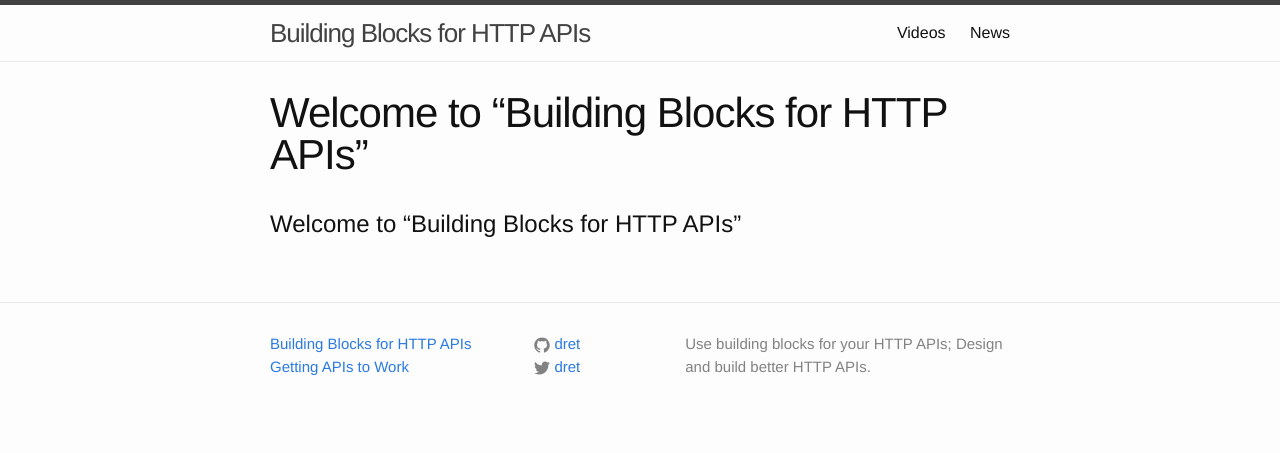
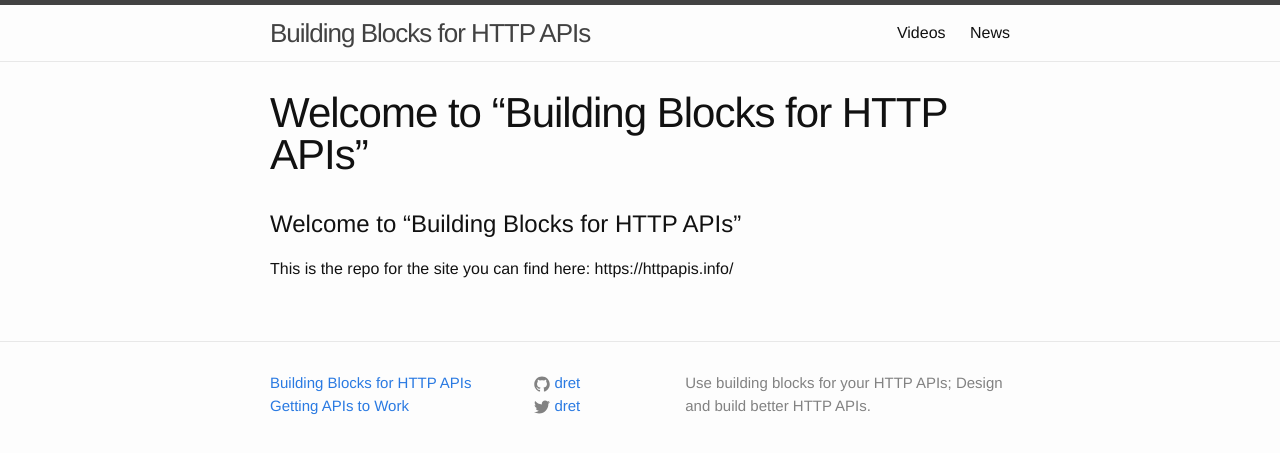
Before and after one commit to dret/HTTP-APIs, a Jekyll site: the page built from README.md, in a window 1280 px wide. Shown: the top 453 px of the page. Built offline with Jekyll 4.4.1, drawn with Linux system fonts in a browser that asks for light colours; our own code applies the rules of GitHub Pages for plain Markdown files.

Commit message:
trying to get the new domain name working

```diff
--- /dev/null
+++ b/CNAME
@@ -0,0 +1 @@
+httpapis.info
--- a/README.md
+++ b/README.md
@@ -1 +1,3 @@
 # Welcome to "Building Blocks for HTTP APIs"
+
+This is the repo for the site you can find here: https://httpapis.info/
--- a/_config.yml
+++ b/_config.yml
@@ -5,7 +5,7 @@ description: > # this means to ignore newlines until "baseurl:"
   Use building blocks for your HTTP APIs;
   Design and build better HTTP APIs.
 baseurl: "" # the subpath of your site, e.g. /blog
-# url: "http://webconcepts.info" # the base hostname & protocol for your site
+url: "https://httpapis.info" # the base hostname & protocol for your site
 twitter_username: dret
 github_username:  dret
 
--- a/_includes/head.html
+++ b/_includes/head.html
@@ -11,5 +11,4 @@
 
   <link rel="stylesheet" href="{{ "/css/main.css" | prepend: site.baseurl }}">
   <link rel="canonical" href="{{ page.url | replace:'index.html','' | prepend: site.baseurl | prepend: site.url }}">
-  <link rel="alternate" type="application/rss+xml" title="{{ site.title }}" href="{{ "/feed.xml" | prepend: site.baseurl | prepend: site.url }}">
 </head>
```
